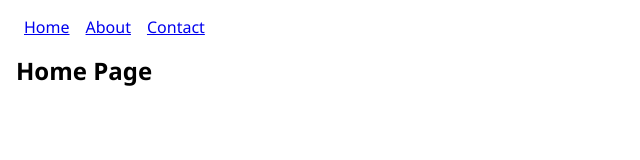
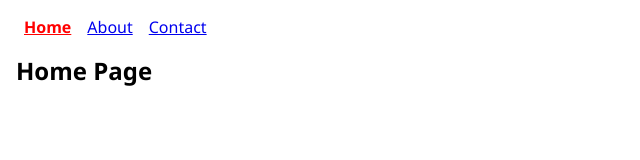
Before and after one commit to RamsesGB/Router-Project, a React (Create React App) app in the folder react-router-basics/: page / in a window 1280 px wide. Shown: the top 160 px of the page, without its empty margins (0-640 px from the left). Built offline with nearby package versions, Linux system fonts and the light colour scheme.

Commit message:
use Navlinks to style navbar to display active tab

```diff
--- a/react-router-basics/src/App.css
+++ b/react-router-basics/src/App.css
@@ -21,3 +21,8 @@
 .navbar li a {
   padding: 0.5rem;
 }
+
+.active {
+  font-weight: bold;
+  color: red;
+}
--- a/react-router-basics/src/Components/NavBar.js
+++ b/react-router-basics/src/Components/NavBar.js
@@ -1,14 +1,23 @@
+import { NavLink } from 'react-router-dom';
+import '.././App.css';
+
 const NavBar = () => {
   return (
     <ul className="navbar">
       <li>
-        <a href="/">Home</a>
+        <NavLink exact to="/" activeClassName="active">
+          Home
+        </NavLink>
       </li>
       <li>
-        <a href="/about">About</a>
+        <NavLink to="/about" activeClassName="active">
+          About
+        </NavLink>
       </li>
       <li>
-        <a href="/contact">Contact</a>
+        <NavLink to="/contact" activeClassName="active">
+          Contact
+        </NavLink>
       </li>
     </ul>
   );
```
